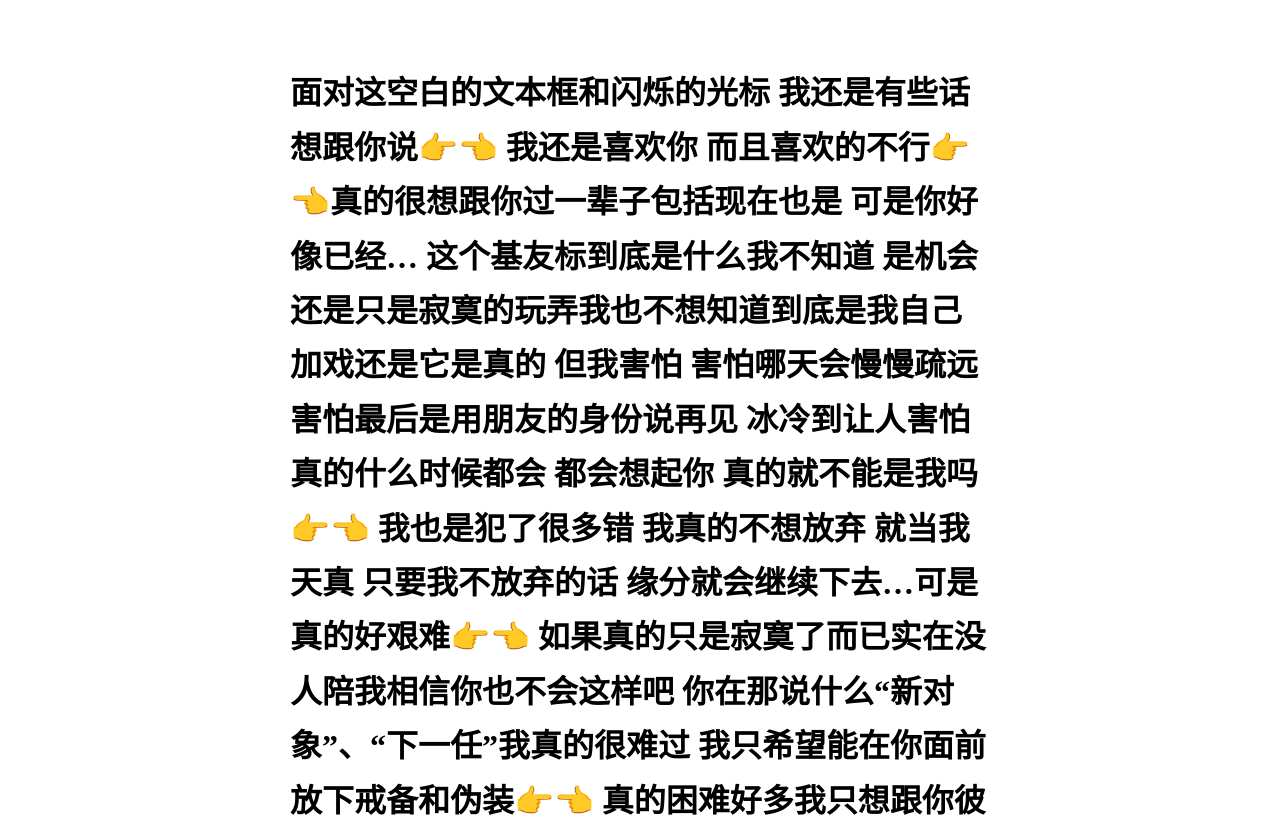
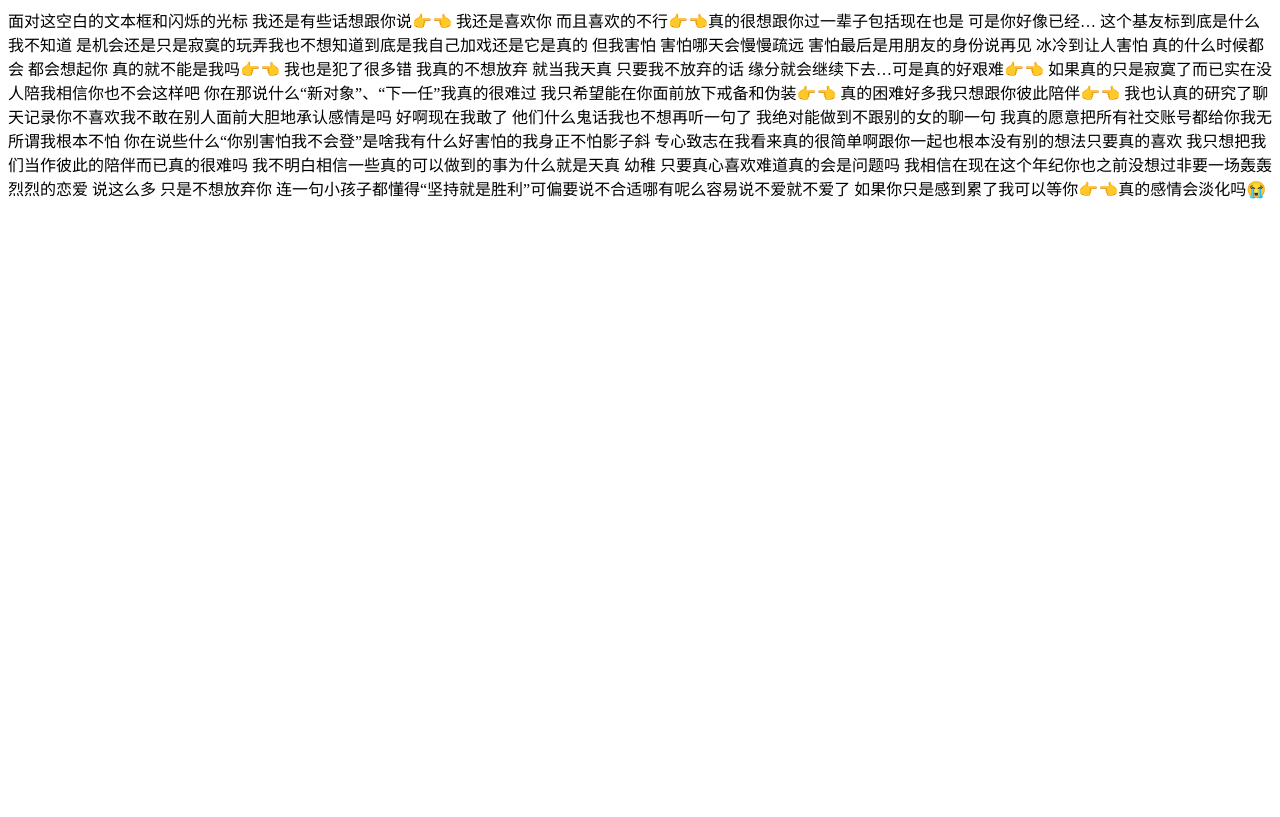
Before and after one commit to collapse467/lzl, a plain HTML site: page xcode.html in a window 1280 px wide. Shown: the top 817 px of the page. Drawn offline with Linux system fonts and the light colour scheme.

Commit message:
Update xcode.html

```diff
--- a/xcode.html
+++ b/xcode.html
@@ -8,13 +8,6 @@
   </head>
   <body>
     <div
-      style="
-        max-width: 700px;
-        margin: 30px auto;
-        padding: 15px;
-        line-height: 1.7;
-      "
-    >
       <h1>
         面对这空白的文本框和闪烁的光标 我还是有些话想跟你说👉👈 我还是喜欢你
         而且喜欢的不行👉👈真的很想跟你过一辈子包括现在也是 可是你好像已经…
```
